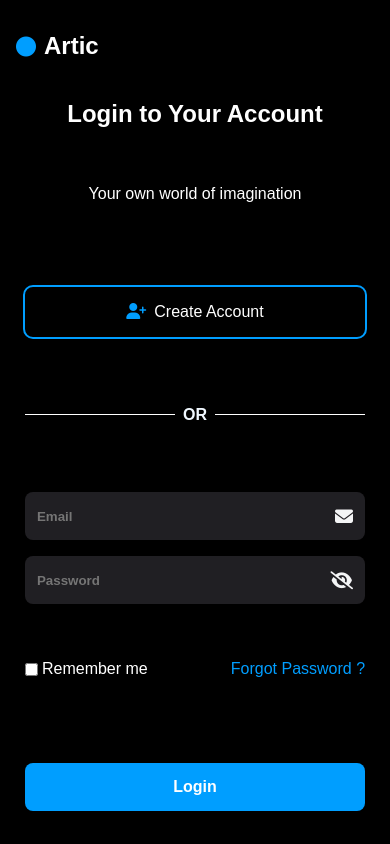
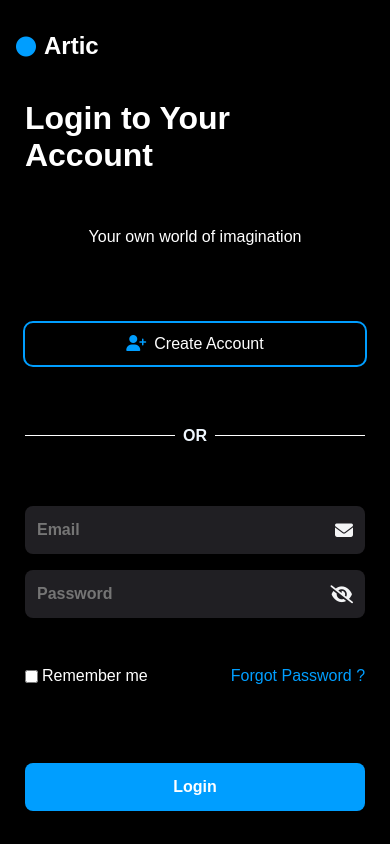
Before and after one commit to Siddhantsingh1230/Artic, a React (Create React App) app: page / in a window 390 px wide. Built offline with nearby package versions, Linux system fonts and the light colour scheme; no server answers.

Commit message:
added logout feature, redirection when login or signup and modified styles

```diff
--- a/src/App.jsx
+++ b/src/App.jsx
@@ -1,21 +1,57 @@
-import React, { useState, useEffect } from "react";
+import React, { useState,useEffect,useContext } from "react";
 import Home from "./components/Home";
 import Loader from "./components/Loader";
 import { Toaster } from "react-hot-toast";
+import { Context } from "./index.js";
+import axios from "axios";
+
+
 
 export const serverURI = "https://articverseapi.onrender.com";
 const App = () => {
   const [isLoading, setIsLoading] = useState(true);
-  useEffect(() => {
-    if (document.readyState === "complete") {
-      setIsLoading(false);
-    } else {
-      window.addEventListener("load", () => {
+  // useEffect(() => {
+  //   if (document.readyState === "complete") {
+  //     setIsLoading(false);
+  //   } else {
+  //     window.addEventListener("load", () => {
+  //       setIsLoading(false);
+  //     });
+  //   }
+  // }, []);
+  const { setIsAuthenticated, setUser } = useContext(Context);
+  const userAuthentication = () => {
+    setIsLoading(true);
+    axios
+      .get(`${serverURI}/users/me`, {
+        withCredentials: true,
+      })
+      .then((res) => {
+        const { data } = res;
+        // console.log(data);
+        setUser(data.user);
+        setIsAuthenticated(true);
+        setIsLoading(false);
+      })
+      .catch((e) => {
+        // Not logged in
+        // console.log(e.response.data.message);
+        setUser({});
+        setIsAuthenticated(false);
         setIsLoading(false);
       });
-    }
+  };
+
+  useEffect(() => {
+    userAuthentication();
   }, []);
-  return <>{isLoading ? <Loader /> :<Home />}<Toaster /></>;
+
+  return (
+    <>
+      {isLoading ? <Loader /> : <Home/>}
+      <Toaster />
+    </>
+  );
 };
 
 export default App;
--- a/src/components/Home.jsx
+++ b/src/components/Home.jsx
@@ -7,18 +7,24 @@ import Setting from "./Setting";
 import Upload from "./Upload";
 import Login from "./Login";
 import Signup from "./Signup";
-import { BrowserRouter as Router, Routes, Route } from "react-router-dom";
-import { Context } from "../index.js";
+import {
+  BrowserRouter as Router,
+  Routes,
+  Route,
+  Navigate,
+} from "react-router-dom";
+import { Context } from "../index";
 
 const Home = () => {
-  const { isAutheticated } = useContext(Context);
+  const { isAuthenticated } = useContext(Context);
   return (
     <>
       <Router>
-        {!isAutheticated ? (
+        {!isAuthenticated ? (
           <Routes>
             <Route exact path="/" element={<Login />} />
             <Route exact path="/signup" element={<Signup />} />
+            <Route exact path="*" element={<Navigate to="/" />} />
           </Routes>
         ) : (
           <div className="homeWrapper">
@@ -30,6 +36,7 @@ const Home = () => {
                 <Route exact path="/posts" element={<Posts />} />
                 <Route exact path="/setting" element={<Setting />} />
                 <Route exact path="/upload" element={<Upload />} />
+                <Route exact path="*" element={<Navigate to="/" />} />
               </Routes>
             </div>
           </div>
--- a/src/components/Login.jsx
+++ b/src/components/Login.jsx
@@ -1,9 +1,10 @@
-import { useState } from "react";
-import { Link } from "react-router-dom";
+import { useState, useContext } from "react";
+import { Link,useNavigate } from "react-router-dom";
 import axios from "axios";
 import { serverURI } from "../App";
 import { toast } from "react-hot-toast";
 import Spinner from "./Spinner";
+import { Context } from "../index.js";
 
 const Login = () => {
   const [eyeClass, setEyeClass] = useState("fa-solid fa-eye-slash fa-xs");
@@ -11,6 +12,8 @@ const Login = () => {
   const [email, setEmail] = useState("");
   const [password, setPassword] = useState("");
   const [loading, setLoading] = useState(false);
+  const { setIsAuthenticated } = useContext(Context);
+  const navigate = useNavigate();
   const togglePass = () => {
     if (eyeClass === "fa-solid fa-eye fa-xs") {
       setEyeClass("fa-solid fa-eye-slash fa-xs");
@@ -39,9 +42,13 @@ const Login = () => {
       );
       toast.success(data.message);
       setLoading(false);
+      setIsAuthenticated(true);
+      navigate("/");
+
     } catch (error) {
-      toast.error(error.response.data.message);
+      if (error) toast.error(error.response.data.message);
       setLoading(false);
+      setIsAuthenticated(false);
     }
   };
   return (
@@ -61,7 +68,11 @@ const Login = () => {
           <form className="LoginMain" onSubmit={loginHandler}>
             <h1 className="h1tag">Login to Your Account</h1>
             <h6 className="h6tag">Your own world of imagination</h6>
-            <Link className="atag" id="googleLoginBtn" to="/signup">
+            <Link
+              className="atag googleLoginBtn"
+              id="googleLoginBtn"
+              to="/signup"
+            >
               <i
                 style={{ color: "#009eff", marginRight: "0.5rem" }}
                 className="fa-solid fa-user-plus icon "
--- a/src/components/Sidebar.jsx
+++ b/src/components/Sidebar.jsx
@@ -1,8 +1,39 @@
-import React, { useEffect } from "react";
+import React, { useEffect,useState,useContext } from "react";
 import { Link } from "react-router-dom";
-import { useLocation } from "react-router-dom";
+import { useLocation,useNavigate } from "react-router-dom";
+import axios from "axios";
+import { serverURI } from "../App";
+import { toast } from "react-hot-toast";
+import Spinner from "./Spinner";
+import { Context } from "../index.js";
+
 const Sidebar = () => {
   const location = useLocation();
+  const navigate = useNavigate();
+  const { setIsAuthenticated,setUser } = useContext(Context);
+  const [loading, setLoading] = useState(false);
+  const logout = async ()=>{
+    try {
+      setLoading(true);
+      const { data } = await axios.get(
+        `${serverURI}/users/logout`,
+        {
+          withCredentials: true,
+        }
+      );
+      toast.success(data.message);
+      setLoading(false);
+      setIsAuthenticated(false);
+      setUser({});
+      navigate("/");
+
+    } catch (error) {
+      if (error) toast.error(error.response.data.message);
+      setLoading(false);
+    }
+
+  }
+
   useEffect(() => {
     let children = document.querySelector(".sidebar").children;
     if (location.pathname === "/") {
@@ -62,10 +93,11 @@ const Sidebar = () => {
             <i data-title="Settings" className="ri-settings-4-line"></i>
           </Link>
         </div>
-        <div data-active="0" className="item">
+        <div onClick={logout} data-active="0" className="item">
           <i data-title="Logout" className="warning ri-logout-circle-line"></i>
         </div>
       </div>
+      {loading ? <Spinner /> : null}
     </>
   );
 };
--- a/src/components/Signup.jsx
+++ b/src/components/Signup.jsx
@@ -1,11 +1,13 @@
-import { useState } from "react";
-import { Link } from "react-router-dom";
+import { useState , useContext } from "react";
+import { Link,useNavigate } from "react-router-dom";
 import axios from "axios";
 import { serverURI } from "../App";
 import { toast } from "react-hot-toast";
 import Spinner from "./Spinner";
+import { Context } from "../index.js";
 
 const Signup = () => {
+  const { setIsAuthenticated } = useContext(Context);
   const [eyeClass, setEyeClass] = useState("fa-solid fa-eye-slash fa-xs");
   const [passType, setPassType] = useState("password");
   const [email, setEmail] = useState("");
@@ -13,6 +15,7 @@ const Signup = () => {
   const [firstname, setFirstname] = useState("");
   const [lastname, setLastname] = useState("");
   const [loading, setLoading] = useState(false);
+  const navigate = useNavigate();
 
   const togglePass = () => {
     if (eyeClass === "fa-solid fa-eye fa-xs") {
@@ -41,10 +44,14 @@ const Signup = () => {
         }
       );
       toast.success(data.message);
+      setIsAuthenticated(true);
       setLoading(false);
+      navigate("/");
     } catch (error) {
-      toast.error(error.response.data.message);
+      if (error) toast.error(error.response.data.message);
+      // console.log(error);
       setLoading(false);
+      setIsAuthenticated(false);
     }
   };
   return (
@@ -129,7 +136,7 @@ const Signup = () => {
               </div>
               <div className="inputDiv password">
                 <input
-                  type={passType}fttrtrrtrtrttrtrtuiioji
+                  type={passType}
                   required
                   name="password"
                   placeholder="Password"
--- a/src/index.css
+++ b/src/index.css
@@ -1420,14 +1420,12 @@ p.commentCount {
 .signInmain {
   padding: 0rem 3rem;
   margin: 4rem 0;
-  width: 35%;
   display: flex;
   flex-direction: column;
   gap: 0.5rem;
 }
 
 .LoginMain {
-  width: 35%;
   display: flex;
   flex-direction: column;
   align-items: center;
@@ -1435,9 +1433,9 @@ p.commentCount {
   margin: 3rem 0;
 }
 
-.LoginMain #googleLoginBtn {
+.LoginMain #accountcreateBtn {
   padding: 0.75rem;
-  font-size: 0.8rem;
+  font-size: 1.2rem;
   width: 100%;
   outline: 2px solid var(--blue);
   color: white;
@@ -1447,7 +1445,7 @@ p.commentCount {
 
 .h5tag {
   width: 100%;
-  font-size: 0.7rem;
+  font-size: 1rem;
   display: flex;
   align-items: center;
   color: aliceblue;
@@ -1485,18 +1483,18 @@ p.commentCount {
 .h1tag {
   color: var(--text);
   font-weight: bold;
+  font-size: 2.25rem;
+}
+
+.h6tag {
+  font-size: 0.90rem;
+  color: var(--text);
+  margin: 0.5rem 0 2rem 0;
+  font-weight: 300;
+}
+
+.LoginMain .h1tag {
   font-size: 2rem;
-}
-
-.h6tag {
-  font-size: 0.75rem;
-  color: var(--text);
-  margin: 0.25rem 0 2rem 0;
-  font-weight: 300;
-}
-
-.LoginMain .h1tag {
-  font-size: 1.5rem;
   margin: 1.25rem 0 0 0;
   padding: 0;
 }
@@ -1504,6 +1502,7 @@ p.commentCount {
 .atag {
   color: var(--blue);
   text-decoration: none;
+
 }
 
 .LoginMain .inputs {
@@ -1522,15 +1521,14 @@ p.commentCount {
   margin: 1rem 0 1rem 0;
   flex-direction: column;
   justify-self: center;
-  gap: 0.5rem;
+  gap: 0.75rem;
 
 }
 
 .name {
-  width: 100%;
-  display: flex;
-  gap: 0.5rem;
-  justify-content: space-between;
+  display: flex;
+  gap: 0.75rem;
+
 }
 
 .inputDiv input {
@@ -1540,6 +1538,7 @@ p.commentCount {
   width: 6.5rem;
   outline: none;
   font-weight: 700;
+  font-size: 1rem;
 }
 
 .email input {
@@ -1552,7 +1551,7 @@ p.commentCount {
 
 .inputDiv {
   height: 2.25rem;
-  padding: 1rem;
+  padding: 1.5rem;
   display: flex;
   gap: 0.5rem;
   justify-content: space-between;
@@ -1563,42 +1562,33 @@ p.commentCount {
 
 .signInmain .inputs {
   gap: 0.75rem;
-  margin: 1rem 0 1.5rem 0;
+  margin: 3rem 0 1.5rem 0;
 }
 
 .signInmain .inputDiv {
   height: 2.5rem;
   padding: 1rem;
-  gap: 1rem;
+  gap: 0.75rem;
 }
 
 .createbtn,
 .loginBtn {
-  height: 2.25rem;
-  width: fit-content;
+  width: 100%;
+  height: 2.5rem;
   padding: 1rem;
   display: flex;
   align-items: center;
-  border-radius: 2rem;
-  font-size: 0.8rem;
+  border-radius: 0.5rem;
+  font-size: 1.2rem;
   font-weight: bold;
   background-color: var(--blue);
   border: none;
   outline: none;
   color: var(--text);
-  transition: all ease 0.3s;
-}
-
-.loginBtn,.createbtn {
-  width: 100%;
-  height: 2.5rem;
-  justify-content: center;
-  border-radius: 0.5rem;
-  margin: 1rem 0 0 0;
-  font-size: 0.9rem;
   transition: all ease 0.2s;
   cursor: pointer;
-
+  justify-content: center;
+  margin: 1rem 0 0 0;
 }
 
 .loginBtn:hover {
@@ -1613,9 +1603,11 @@ p.commentCount {
 .inputDiv:focus-within {
   outline: 2px solid var(--blue);
 }
-
+.inputDiv i {
+  font-size: large;
+}
 #pwdcase {
-  font-size: 0.75rem;
+  font-size: 1rem;
   display: flex;
   color: white;
   justify-content: space-between;
@@ -1645,7 +1637,7 @@ p.commentCount {
 
 .form-group label {
   font-family: Arial, Helvetica, sans-serif;
-  font-size: 0.7rem;
+  font-size: 1rem;
 }
 
 
@@ -1676,10 +1668,7 @@ p.commentCount {
     margin: 6rem 0 0 0;
   }
 
-  .LoginMain #googleLoginBtn {
-    padding: 1rem;
-    font-size: 1rem;
-  }
+
 
   .createbtn {
     width: 100%;
@@ -1789,3 +1778,31 @@ p.commentCount {
   }
 
 }
+
+
+.LoginMain #googleLoginBtn {
+  padding: 0.75rem !important;
+  width: 100% !important;
+  outline: 2px solid var(--blue) !important;
+  text-align: center !important;
+  border-radius: 0.5rem ;
+  color: white;
+}
+
+
+/* For Styling Auto Completion */
+
+input:-webkit-autofill,
+input:-webkit-autofill:hover,
+input:-webkit-autofill:focus,
+textarea:-webkit-autofill,
+textarea:-webkit-autofill:hover,
+textarea:-webkit-autofill:focus,
+select:-webkit-autofill,
+select:-webkit-autofill:hover,
+select:-webkit-autofill:focus {
+  border: none;
+  -webkit-text-fill-color: white;
+  -webkit-box-shadow: none;
+  transition: background-color 5000s ease-in-out 0s;
+}
```
